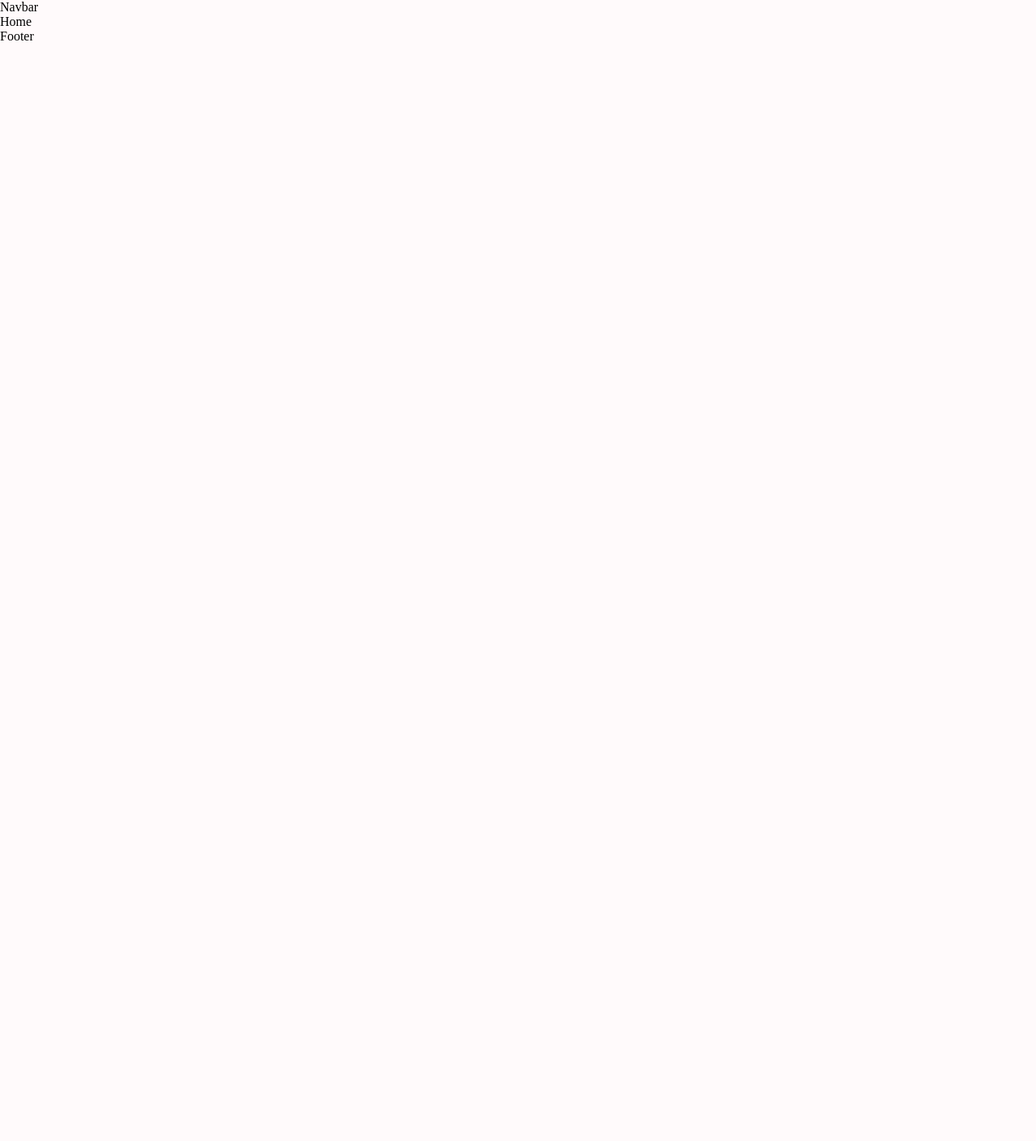
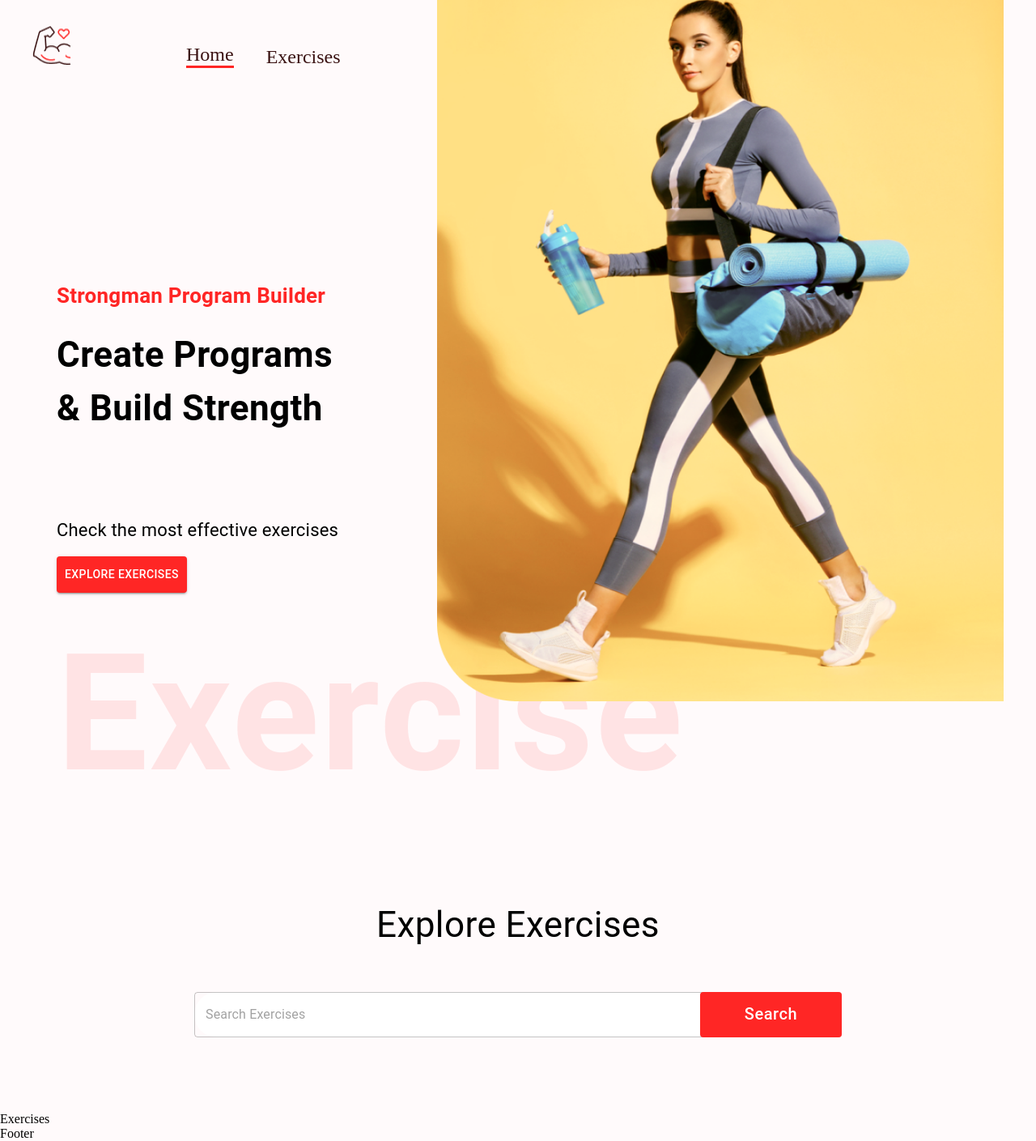
Before and after one commit to m-vers/Excercise-Program-Builder, a React (Create React App) app: page / in a window 1280 px wide. Shown: the whole page at 81% size. Before the commit the page ends 800 px from the top, so only its background shows below. Built offline with nearby package versions, Linux system fonts and the light colour scheme.

Commit message:
create Hero Banner

```diff
--- a/src/App.js
+++ b/src/App.js
@@ -11,7 +11,7 @@ import Footer from './Components/Footer';
 const App = () => {
   return (
     <Box width='400px' sx={{width: { xl: '1488px'}}} m='auto'>
-      Navbar
+      <Navbar />
       <Routes>
         <Route path='/' element={<Home />} />
         <Route path='/exercise/:id' element={<ExerciseDetail />} />
--- /dev/null
+++ b/src/Components/Exercises.js
@@ -0,0 +1,9 @@
+import React from 'react';
+
+const Exercises = () => {
+  return (
+    <div>Exercises</div>
+  );
+};
+
+export default Exercises;
--- /dev/null
+++ b/src/Components/HeroBanner.js
@@ -0,0 +1,42 @@
+import React from 'react';
+import { Box, Stack, Typography, Button } from '@mui/material';
+
+import HeroBannerImage from '../assets/images/banner.png';
+
+const HeroBanner = () => {
+  return (
+    <Box sx={{
+      mt: { lg: '212px', xs: '70px' },
+      ml: { sm: '50px' }
+    }} position='relative' p='20px'>
+      <Typography mt='30px' mb='20px' color='#ff2625' fontWeight='600' fontSize='26px'>
+        Strongman Program Builder
+      </Typography>
+
+      <Typography fontWeight='700' mb='100px'
+      sx={{ fontSize: {  lg: '44px', xs: '40px'}}}>
+        Create Programs <br/> & Build Strength
+      </Typography>
+
+      <Typography mb='15px' fontSize='22px' lineHeight='35px'>
+        Check the most effective exercises
+      </Typography>
+
+      <Button variant='contained' color='error' href='#exercises'
+      sx={{ backgroundColor: '#ff2625', padding: '10px'}}>Explore Exercises</Button>
+
+      <Typography
+      fontWeight='600'
+      fontSize='200px'
+      color='#ff2625'
+      sx={{ opacity: 0.1, display: { lg: 'block', xs: 'none'}}}>Exercise</Typography>
+
+      <img
+      src={HeroBannerImage}
+      alt='hero-banner'
+      className='hero-banner-img'/>
+    </Box>
+  );
+};
+
+export default HeroBanner;
--- a/src/Components/Navbar.js
+++ b/src/Components/Navbar.js
@@ -1,9 +1,34 @@
-import React from 'react'
+import React from 'react';
+import { Link } from 'react-router-dom';
+import { Stack } from '@mui/material'; //Material Stack
+
+import Logo from '../assets/images/Logo.png'
+import { borderBottom } from '@mui/system';
 
 const Navbar = () => {
   return (
-    <div>Navbar</div>
-  )
-}
+    <Stack
+    direction='row'
+    justifyContent='space-around'
+    sx={{ gap: { sm: '122px', xs: '40px'}, mt: { sm: '32px', xs: '20px'},
+    justifyContent: 'none'}} px='20px'>
+      <Link to="/">
+      <img
+      src={Logo}
+      alt='logo'
+      style={{width: '48px', height: '48px', margin: '0 20px'}} />
+      </Link>
 
-export default Navbar
+      <Stack
+      direction='row'
+      gap='40px'
+      fontSize='24px'
+      alignItems='flex-end'>
+        <Link to='/' style={{textDecoration: 'none', color: '#3a1212', borderBottom: '3px solid #ff2625'}}>Home</Link>
+        <a href='#exercises' style={{textDecoration: 'none', color: '#3a1212'}}>Exercises</a>
+      </Stack>
+    </Stack>
+  );
+};
+
+export default Navbar;
--- /dev/null
+++ b/src/Components/SearchExercises.js
@@ -0,0 +1,49 @@
+import React, { useEffect, useState} from 'react';
+import { Box, Button, Stack, TextField, Typography } from '@mui/material';
+
+const SearchExercises = () => {
+  const [search, setSearch] = useState('');
+
+  const handleSearch = async() => {
+    if(search) {
+      // const exerciseData = await fetchData();
+    }
+  };
+
+  return (
+    <Stack alignItems='center' mt='37px' justifyContent='center' p='20px'>
+      <Typography fontWeight='700px' mb='50px' textAlign='center'
+      sx={{ fontSize: { lg: '44px', xs: '30px'}}}>Explore Exercises</Typography>
+
+      <Box position='relative' mb='72px'>
+        <TextField
+        sx={{
+          input: { fontWeight: '700px', border: 'none', borderRadius: '4px'},
+          width: { lg: '800px', xs: '350px' },
+          backgroundColor: '#fff',
+          borderRadius: '40px'
+        }}
+        height='76px'
+        value={search}
+        onChange={(e) => setSearch(e.target.value.toLocaleLowerCase())}
+        placeholder='Search Exercises'
+        type='text'
+        />
+
+        <Button className='search-btn'
+        sx={{
+          bgcolor: '#ff2625',
+          color: '#fff',
+          textTransform: 'none',
+          width: { lg: '175px', xs: '80px' },
+          fontSize: { lg: '20px',xs: '14px' },
+          height: '56px',
+          position: 'absolute',
+          right: '0'
+        }}onClick={handleSearch}>Search</Button>
+      </Box>
+    </Stack>
+  );
+};
+
+export default SearchExercises;
--- a/src/Pages/Home.js
+++ b/src/Pages/Home.js
@@ -1,9 +1,18 @@
-import React from 'react'
+import React, { useState } from 'react';
+import { Box } from '@mui/material';
+
+import Exercises from '../Components/Exercises';
+import SearchExercises from '../Components/SearchExercises';
+import HeroBanner from '../Components/HeroBanner';
 
 const Home = () => {
   return (
-    <div>Home</div>
-  )
-}
+    <Box>
+      <HeroBanner />
+      <SearchExercises />
+      <Exercises />
+    </Box>
+  );
+};
 
-export default Home
+export default Home;
```
Also changed, not shown: src/utils/fetchData.js (added).
